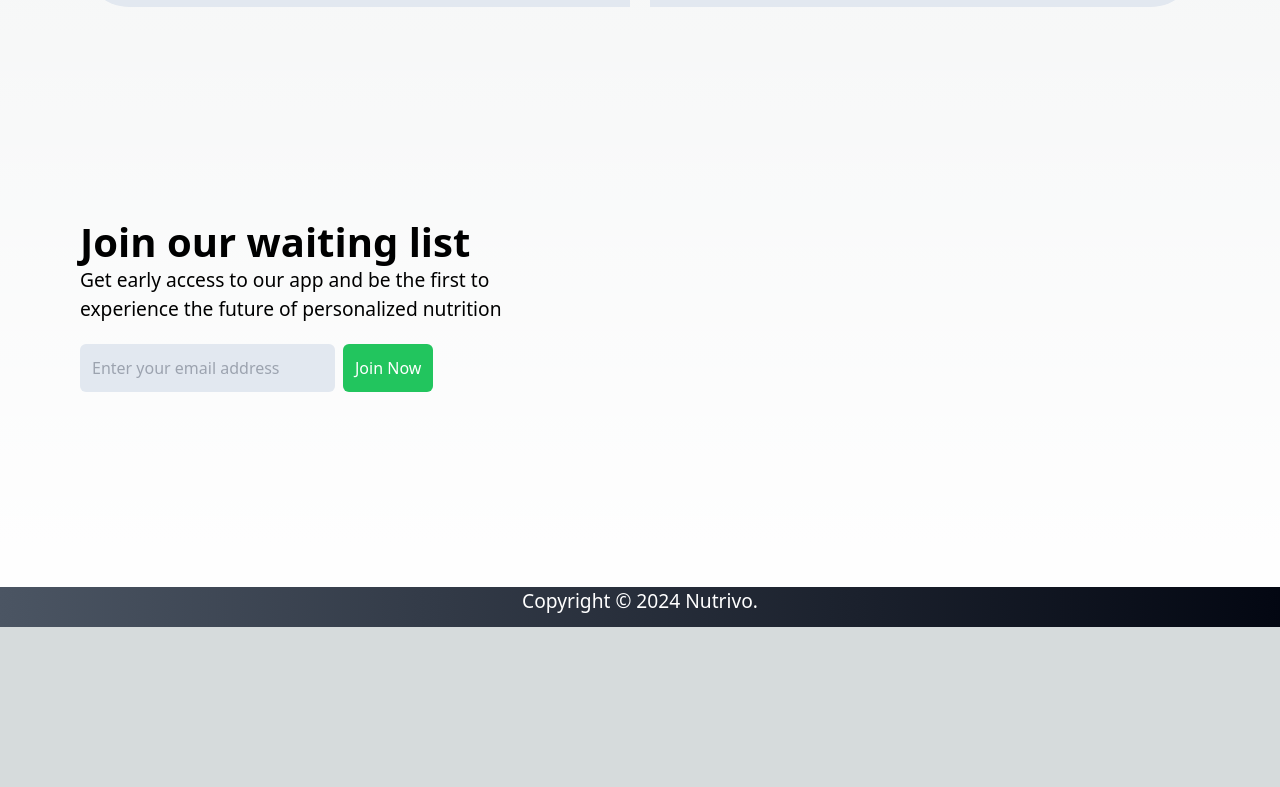
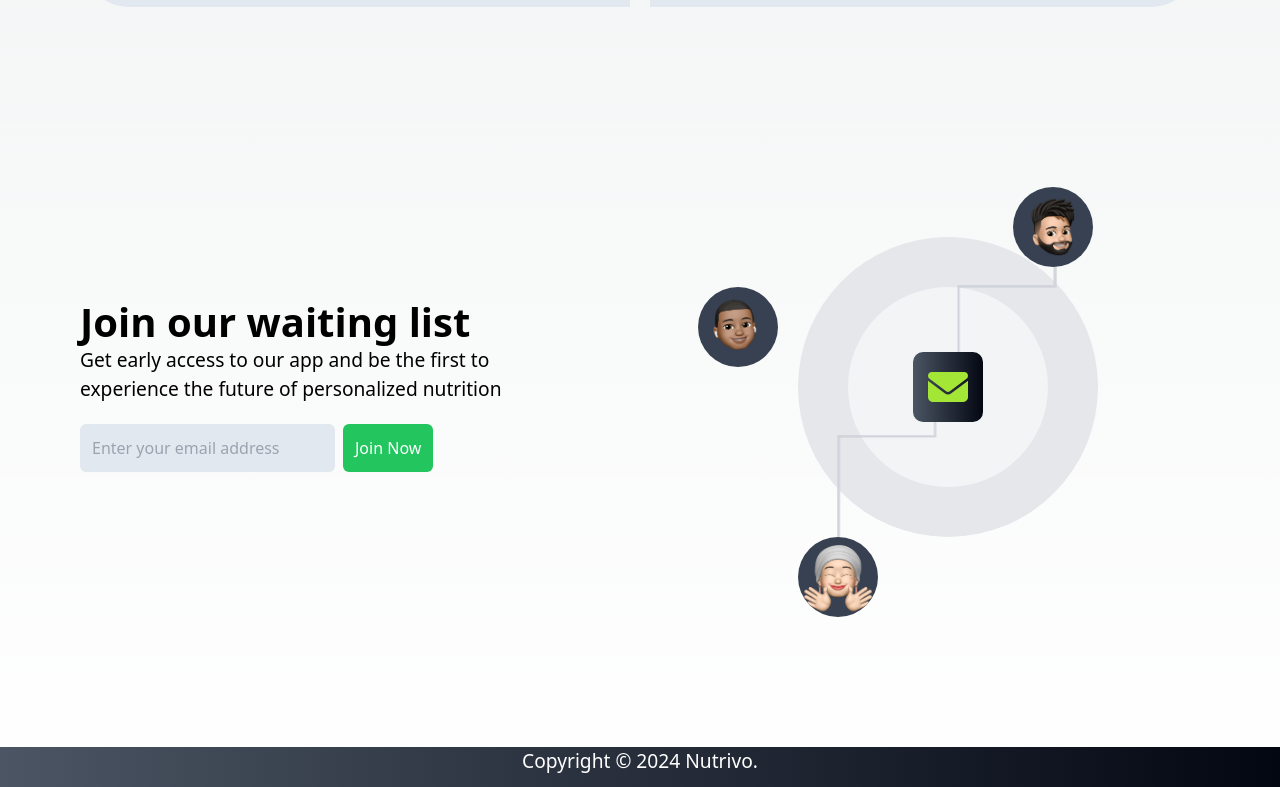
Before and after one commit to zamcham/nutrivo-website, a Next.js app: page / in a window 1280 px wide. Shown: the part 2413-3200 px from the top of the page. Before the commit the page ends 3040 px from the top, so only its background shows below. Built offline with nearby package versions, Linux system fonts and the light colour scheme.

Commit message:
Add decorations

```diff
--- a/app/components/Home/JoinList.js
+++ b/app/components/Home/JoinList.js
@@ -1,10 +1,14 @@
+import { FontAwesomeIcon } from "@fortawesome/react-fontawesome"
+import { faEnvelope } from "@fortawesome/free-solid-svg-icons"
 import Image from "next/image"
-import line from "../../assets/decoration/line.svg"
+import memoji1 from "../../assets/memojis/memoji-1.png"
+import memoji2 from "../../assets/memojis/memoji-2.png"
+import memoji3 from "../../assets/memojis/memoji-3.png"
 
 
 export default function JoinList() {
   return (
-    <section className="flex h-[70vh] max-w-1440 mx-auto p-20 items-center space-x-28 relative">
+    <section className="flex h-[90vh] max-w-1440 mx-auto p-20 items-center space-x-28 relative">
         <div className='w-1/2'>
             <h2 className='leading-none'>Join our waiting list</h2>
             <p className='mt-1'>Get early access to our app and be the first to experience the future of personalized nutrition</p>
@@ -13,8 +17,64 @@ export default function JoinList() {
                 <button type="submit" className="p-3 rounded-md bg-green-500 text-white">Join Now</button>
             </form>
         </div>
-        <figure className="w-1/2">
-          <div className="line-deco"/>
+        <figure className="w-1/2 h-full relative">
+          <span className="bg-gray-200 w-[300px] h-[300px] rounded-full absolute-centered-c z-[0]" />
+          <span className="bg-gray-100 w-[200px] h-[200px] rounded-full absolute-centered-c z-[1]" />
+          <div className="line-deco absolute-centered-c z-[2]" style={{
+            left: 'calc(50% + 60px)',
+            top: 'calc(50% - 75px)',
+          }}/>
+          <div className="line-deco-reverse absolute-centered-c z-[2] inverted-anim"
+          style={{
+            left: 'calc(50% - 60px)',
+            top: 'calc(50% + 75px)',
+          }}/>
+
+          <span className="i-container-big absolute-centered-c bg-gradient-to-r from-gray-600 to-gray-950 z-20" >
+            <FontAwesomeIcon icon={faEnvelope} className="text-6xl green-svg" />
+          </span>
+          <Image
+            src={memoji1}
+            width={80}
+            height={80}
+            alt="memoji"
+            className="bg-gray-700 absolute rounded-full z-20 transform"
+            style={{
+              left: 'calc(50% + 65px)',
+              top: 'calc(50% - 200px)'
+            }}
+          />
+          <Image
+            src={memoji2}
+            width={80}
+            height={80}
+            alt="memoji"
+            className="bg-gray-700 absolute rounded-full z-20 transform"
+            style={{
+              left: 'calc(50% - 150px)',
+              top: 'calc(50% + 150px)'
+            }}
+          />
+          <Image
+            src={memoji3}
+            width={80}
+            height={80}
+            alt="memoji"
+            className="bg-gray-700 absolute rounded-full z-20 transform"
+            style={{
+              left: 'calc(50% - 250px)',
+              top: 'calc(50% - 100px)'
+            }}
+          />
+          <div className="line-deco absolute-centered-c z-0" style={{
+            left: 'calc(50% + 60px)',
+            top: 'calc(50% - 75px)',
+          }}/>
+          <div className="line-deco-reverse absolute-centered-c z-0 inverted-anim"
+          style={{
+            left: 'calc(50% - 60px)',
+            top: 'calc(50% + 75px)',
+          }}/>
         </figure>
     </section>
   )
--- a/app/globals.css
+++ b/app/globals.css
@@ -78,25 +78,65 @@ li strong {
   color: white;
 }
 
+.i-container-big .green-svg path {
+  fill: rgb(163 230 53);
+}
+
+.absolute-centered-c {
+  position: absolute;
+  top: 50%;
+  left: 50%;
+  transform: translate(-50%, -50%);
+}
+
 .line-deco {
-  width: 204px;
-  height: 309px;
-  position: relative;
+  width: 101px;
+  height: 150px;
   mask-image: url('./assets/decoration/line.svg');
   -webkit-mask-image: url('./assets/decoration/line.svg');
   -webkit-mask-repeat: no-repeat;
   mask-repeat: no-repeat;
 }
 
-.line-deco::before {
+.line-deco::before, .line-deco-reverse::before {
+  content: '';
+  position: absolute;
+  top: 0;
+  left:0;
+  width: 100%;
+  height: 100%;
+  background-color: rgb(209 213 219);
+}
+
+.line-deco::after {
   content: '';
   position: absolute;
   top: -10%;
   right: -90%;
   width: 200%;
-  height: 150%;
+  height: 200%;
+  background: conic-gradient(from 0deg at 50% 50%, transparent 0%, rgb(132, 204, 22) 6%, rgb(13, 222, 90) 12%, transparent 13%);
+  animation: rotate 3.75s linear infinite;
+}
+
+.line-deco-reverse {
+  width: 101px;
+  height: 150px;
+  mask-image: url('./assets/decoration/line.svg');
+  -webkit-mask-image: url('./assets/decoration/line.svg');
+  -webkit-mask-repeat: no-repeat;
+  mask-repeat: no-repeat;
+}
+
+.line-deco-reverse::after {
+  content: '';
+  position: absolute;
+  top: -10%;
+  right: -90%;
+  width: 200%;
+  height: 200%;
   background: conic-gradient(from 0deg at 50% 50%, transparent 0%, rgb(132, 204, 22) 6%, rgb(22, 163, 74) 12%, transparent 13%);
-  animation: rotate 3s linear infinite;
+  animation: rotate 4s linear infinite reverse;
 }
 
 @keyframes rotate {
```
Also changed, not shown: app/assets/decoration/line.svg.
